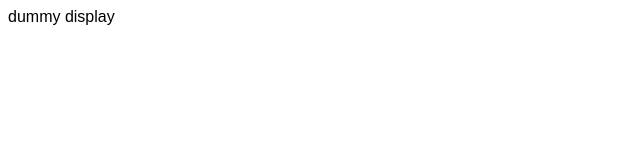
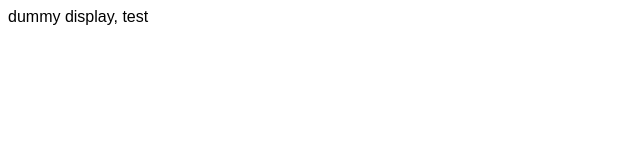
Before and after one commit to wangsuse/relative-estimation, a website built with webpack: page public/index.html in a window 1280 px wide. Shown: the full height of the page, 0-640 px from the left. Built offline with nearby package versions, Linux system fonts and the light colour scheme.

Commit message:
test pipeline

```diff
--- a/public/index.html
+++ b/public/index.html
@@ -10,6 +10,6 @@
   </head>
   <body>
     <div id="app"></div>
-    dummy display
+    dummy display, test
   </body>
 </html>
```
